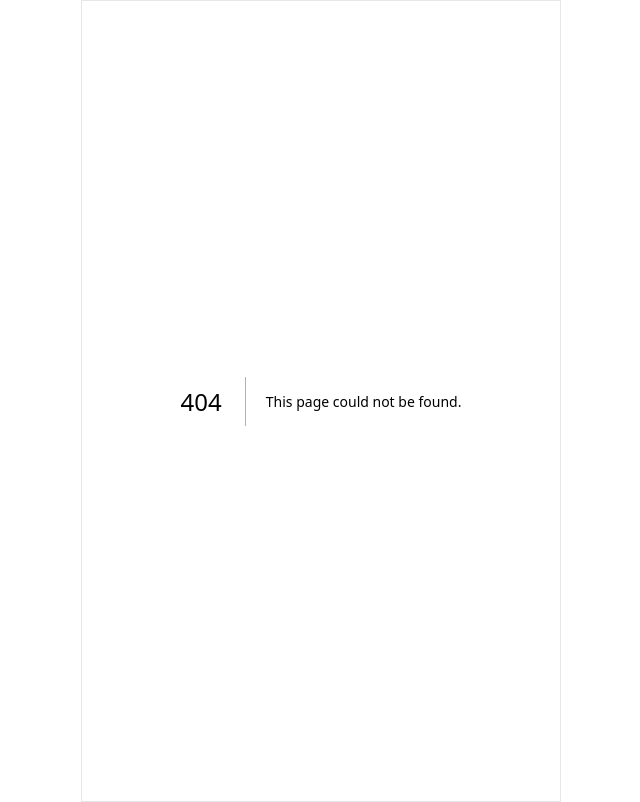
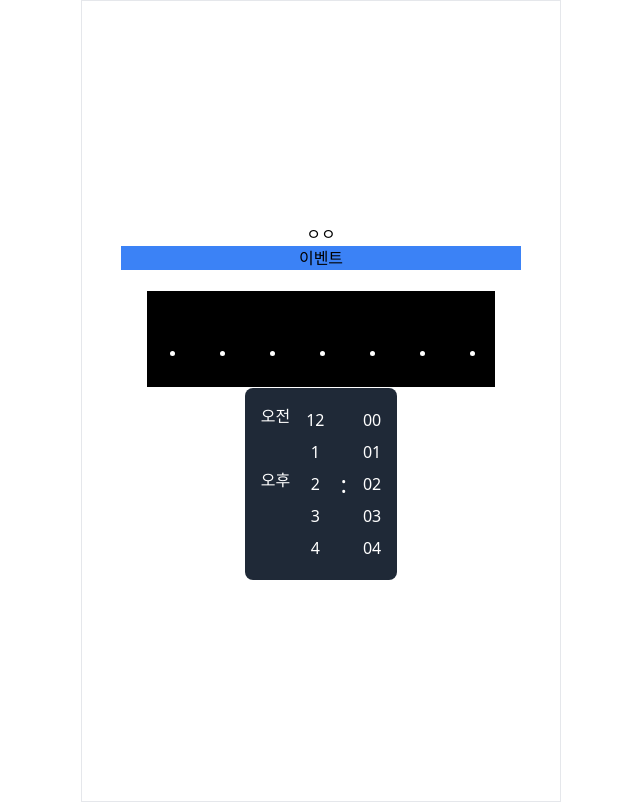
Before and after one commit to 2024-dino/dino-FE, a Next.js app: page /mainPage in a window 1280 px wide. Before the commit this address had no page. Shown: the whole page, without its empty margins (319-959 px from the left). Built offline with nearby package versions, Linux system fonts and the light colour scheme.

Commit message:
chore : 컴포넌트 분리

```diff
--- /dev/null
+++ b/src/components/TimePicker.tsx
@@ -0,0 +1,158 @@
+import {
+  useState,
+  useRef,
+  useEffect,
+  useCallback,
+  LegacyRef,
+  ReactElement,
+} from 'react';
+import { motion, MotionValue, useMotionValue } from 'framer-motion';
+
+interface TimePickerProps {
+  onChange: (time: string) => void;
+}
+
+interface TimePickerBlockProps extends TimePickerProps {
+  dragY: MotionValue<number>;
+  ref: LegacyRef<HTMLDivElement>;
+  children: ReactElement;
+}
+
+const DRAG_BUFFER = 10; // 페이지 이동을 유발하는 드래그 길이
+
+// 애니메이션 설정
+const SPRING_OPTIONS = {
+  type: 'spring',
+  mass: 3,
+  stiffness: 600,
+  damping: 50,
+};
+
+const TimePickerBlock: React.FC<TimePickerBlockProps> = ({
+  dragY,
+  children,
+}) => {
+  const [page, setPage] = useState(0);
+  const onDragEnd = () => {
+    const y = dragY.get();
+
+    y <= -DRAG_BUFFER && page < 1 && setPage((page) => page + 1);
+    y >= 1 && page > 0 && setPage((page) => page - 1);
+
+    console.log(page);
+  };
+  return (
+    <>
+      <div className="h-40 overflow-y-scroll scrollbar-hide">
+        <motion.div
+          drag="y"
+          dragConstraints={{ top: 0, bottom: 0 }}
+          style={{
+            y: dragY,
+            height: '160px',
+          }}
+          animate={{ translateY: `-${page * 64}px` }}
+          transition={SPRING_OPTIONS}
+          onDragEnd={onDragEnd}
+          dragElastic={0.2}
+          className="flex items-center justify-start"
+        >
+          {children}
+        </motion.div>
+      </div>
+    </>
+  );
+};
+
+const TimePicker: React.FC<TimePickerProps> = ({ onChange }) => {
+  const [hours, setHours] = useState(12);
+  const [minutes, setMinutes] = useState(0);
+  const [period, setPeriod] = useState<'오전' | '오후'>('오전');
+
+  const hourRef = useRef<HTMLDivElement>(null);
+  const minuteRef = useRef<HTMLDivElement>(null);
+  const periodRef = useRef<HTMLDivElement>(null);
+  const dragY = useMotionValue(0);
+  const [page, setPage] = useState(0);
+
+  const handleScroll = useCallback(
+    (
+      ref: React.RefObject<HTMLDivElement>,
+      setter: React.Dispatch<React.SetStateAction<number>>,
+      max: number,
+    ) => {
+      if (ref.current) {
+        const { scrollTop, clientHeight } = ref.current;
+        const index = Math.round(scrollTop / (clientHeight / 5));
+        setter(index % max);
+      }
+    },
+    [],
+  );
+
+  const handlePeriodScroll = useCallback(() => {
+    if (periodRef.current) {
+      const { scrollTop, clientHeight } = periodRef.current;
+      setPeriod(scrollTop < clientHeight / 2 ? '오전' : '오후');
+    }
+  }, []);
+
+  const onDragEnd = () => {
+    const y = dragY.get();
+
+    y <= -DRAG_BUFFER && page < 1 && setPage((page) => page + 1);
+    y >= 1 && page > 0 && setPage((page) => page - 1);
+
+    console.log(page);
+  };
+
+  useEffect(() => {
+    const formattedHours = hours === 0 ? 12 : hours;
+    const formattedMinutes = minutes.toString().padStart(2, '0');
+    onChange(`${formattedHours}:${formattedMinutes} ${period}`);
+  }, [hours, minutes, period, onChange]);
+
+  return (
+    <div className="flex justify-center items-center space-x-4 bg-gray-800 text-white p-4 rounded-lg">
+      <TimePickerBlock
+        onChange={() => setPeriod}
+        dragY={dragY}
+        ref={periodRef}
+      >
+        <motion.div
+          ref={periodRef}
+          className="h-40"
+          transition={SPRING_OPTIONS}
+        >
+          <div className="h-16 flex items-start justify-center">오전</div>
+          <div className="h-16 flex items-start justify-center">오후</div>
+        </motion.div>
+      </TimePickerBlock>
+      <div
+        ref={hourRef}
+        className="h-40 overflow-y-scroll scrollbar-hide"
+        onScroll={() => handleScroll(hourRef, setHours, 12)}
+      >
+        {[...Array(12)].map((_, i) => (
+          <div key={i} className="h-8 flex items-center justify-center">
+            {i === 0 ? 12 : i}
+          </div>
+        ))}
+      </div>
+      <div className="text-2xl">:</div>
+      <div
+        ref={minuteRef}
+        className="h-40 overflow-y-scroll scrollbar-hide"
+        onScroll={() => handleScroll(minuteRef, setMinutes, 60)}
+      >
+        {[...Array(60)].map((_, i) => (
+          <div key={i} className="h-8 flex items-center justify-center">
+            {i.toString().padStart(2, '0')}
+          </div>
+        ))}
+      </div>
+    </div>
+  );
+};
+
+export default TimePicker;
--- /dev/null
+++ b/src/components/eventManage/EventElement.tsx
@@ -0,0 +1,88 @@
+import { PanInfo, useMotionValue, motion } from 'framer-motion';
+import React, { useState } from 'react';
+
+const DRAG_BUFFER = 80; // 페이지 이동을 유발하는 드래그 길이
+
+const slides = [
+  {
+    id: 1,
+    text: '이벤트',
+  },
+];
+
+// 애니메이션 설정
+const SPRING_OPTIONS = {
+  type: 'spring',
+  mass: 3,
+  stiffness: 400,
+  damping: 50,
+};
+
+const EventElement = () => {
+  const [dragStartX, setDragStartX] = useState(0);
+  const [page, setPage] = useState(0);
+  const [width, setWidth] = useState<number>(0);
+  const dragX = useMotionValue(0);
+
+  const onDragStart = (
+    event: MouseEvent | TouchEvent | PointerEvent,
+    info: PanInfo,
+  ): void => {
+    setDragStartX(info.point.x);
+  };
+
+  const onDrag = (
+    event: MouseEvent | TouchEvent | PointerEvent,
+    info: PanInfo,
+  ): void => {
+    const currentDrag = info.point.x - dragStartX;
+    dragX.set(currentDrag > 0 ? Math.min(currentDrag, 100) : 0);
+  };
+  const onDragEnd = () => {
+    const x = dragX.get();
+
+    x <= -DRAG_BUFFER &&
+      page < slides.length - 1 &&
+      setPage((point) => point + 1);
+    x >= DRAG_BUFFER && page > 0 && setPage((point) => point - 1);
+    x >= DRAG_BUFFER && page == 0 && alert('게시물 삭제');
+  };
+  return (
+    <>
+      <div className="w-[400px] overflow-hidden">
+        ㅇㅇ
+        <div className="w-[4000px] bg-white overflow-hidden -translate-x-[100px]">
+          <motion.div
+            drag="x"
+            dragConstraints={{ left: 0, right: 0 }}
+            style={{
+              x: dragX,
+              width: '4000px',
+            }}
+            animate={{ translateX: `-${page * width}px` }}
+            transition={SPRING_OPTIONS}
+            onDragStart={onDragStart}
+            onDrag={onDrag}
+            onDragEnd={onDragEnd}
+            dragElastic={0.2}
+            className="flex items-center justify-start overflow-hidden mb-5"
+          >
+            <div className="w-[100px] bg-red-500">삭제</div>
+            {slides.map((slide, idx) => (
+              <div
+                key={idx}
+                className="w-[400px] flex flex-row gap-[30px] bg-blue-500 items-center justify-center overflow-hidden"
+              >
+                <motion.div transition={SPRING_OPTIONS}>
+                  <div className="w-[100px] bg-blue-500">{slide.text}</div>
+                </motion.div>
+              </div>
+            ))}
+          </motion.div>
+        </div>
+      </div>
+    </>
+  );
+};
+
+export default EventElement;
--- /dev/null
+++ b/src/pages/mainPage/index.tsx
@@ -0,0 +1,23 @@
+import DateChanger from '@/components/DateChanger';
+import EventElement from '@/components/eventManage/EventElement';
+import TimePicker from '@/components/TimePicker';
+
+interface Props {}
+
+export default function NextPage<Props>({}) {
+
+  const handleTimeChange = () => {
+    return;
+  };
+  return (
+    <>
+      <div
+        className={`flex flex-col text-center w-full h-screen items-center justify-center`}
+      >
+        <EventElement />
+        <DateChanger />
+        <TimePicker onChange={handleTimeChange} />
+      </div>
+    </>
+  );
+}
```
